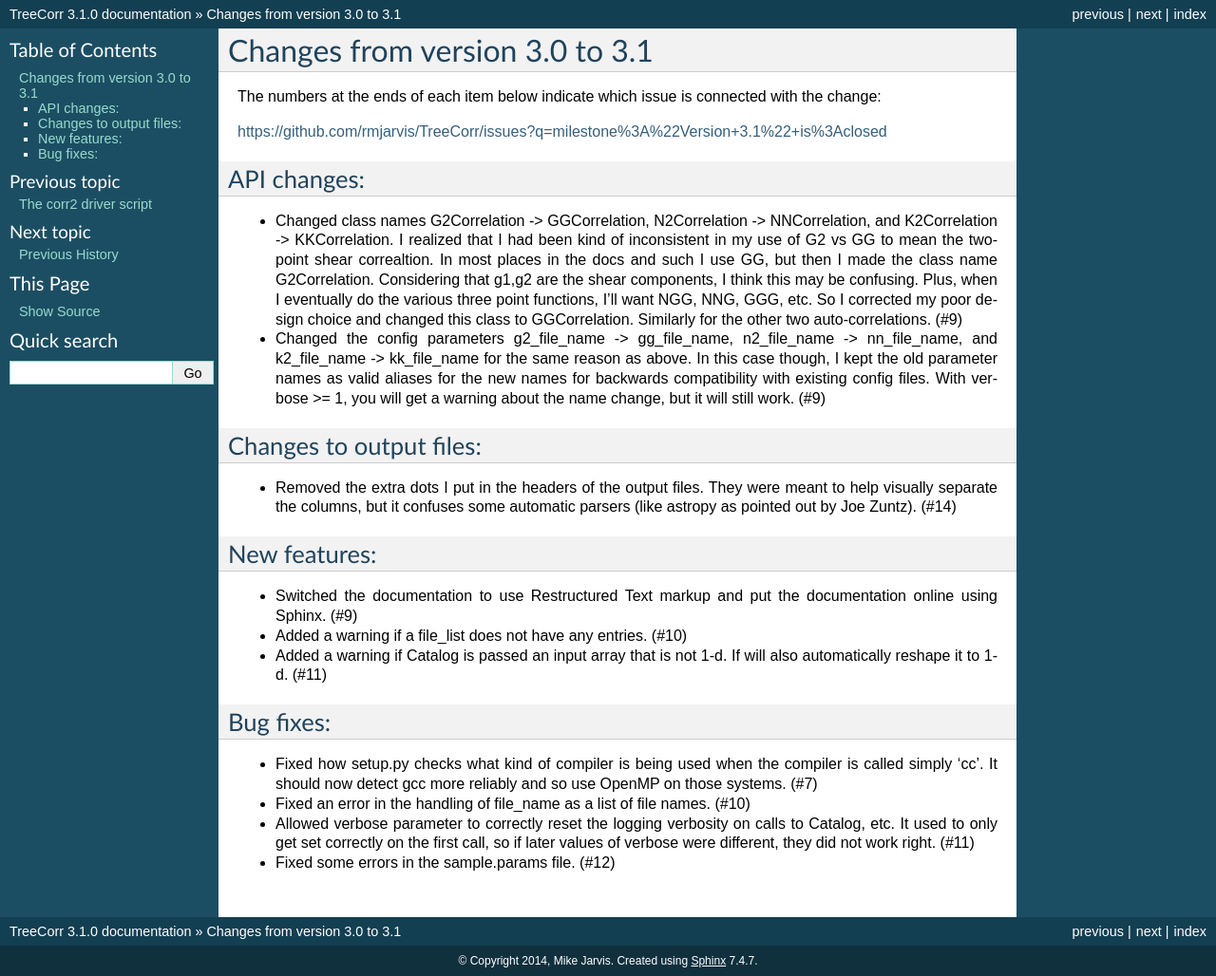
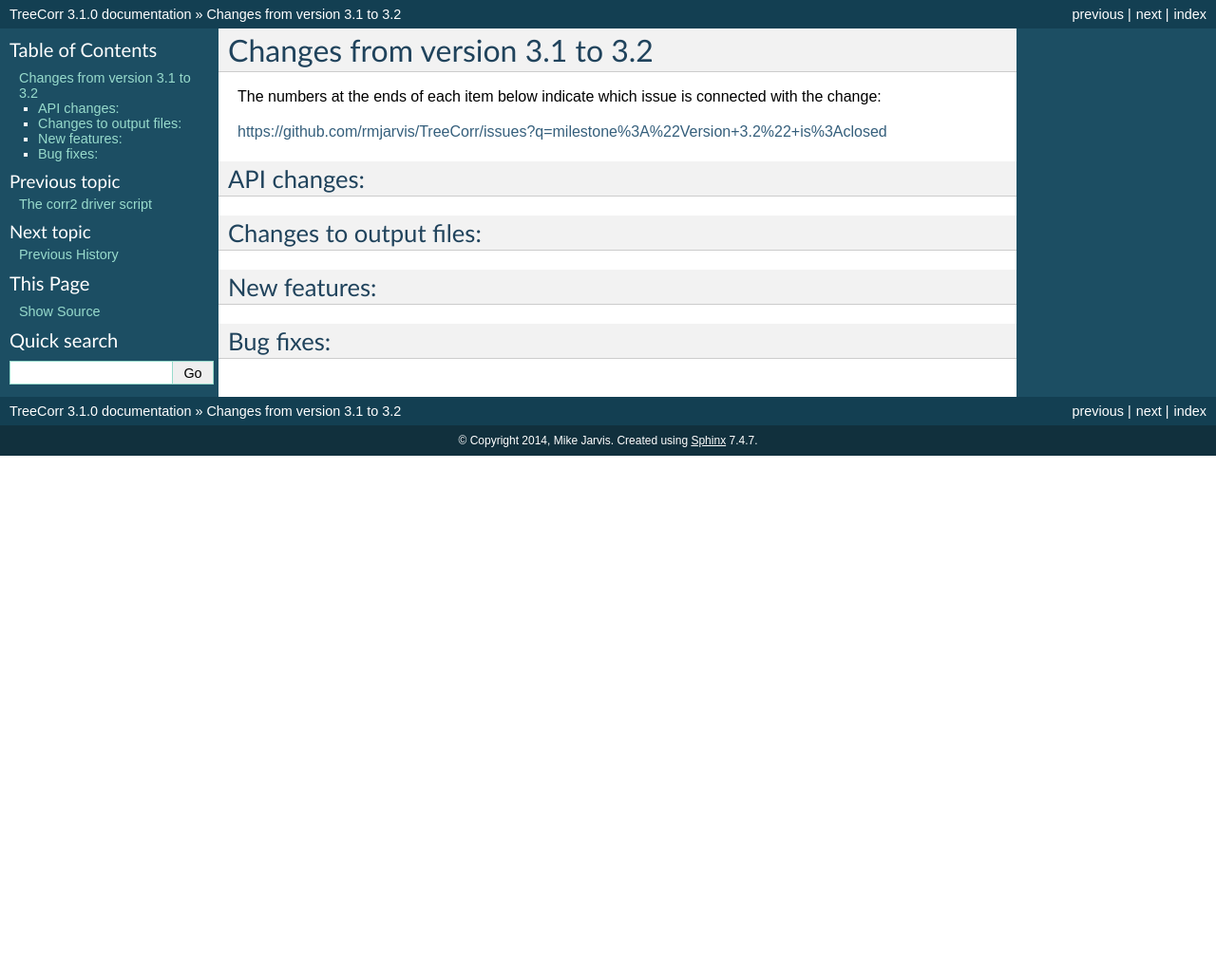
Before and after one commit to rmjarvis/TreeCorr, a Sphinx documentation site: the page built from docs/changes.rst, in a window 1280 px wide. Shown: the whole page at 95% size. Built offline with Sphinx 7.4.7, drawn with Linux system fonts in a browser that asks for light colours; the version number is read from the project's files by our own code; after the commit the page ends 900 px from its top, so only the background shows below that.

Commit message:
Prep master branch for version 3.2

```diff
--- a/CHANGELOG.rst
+++ b/CHANGELOG.rst
@@ -1,58 +1,23 @@
-Changes from version 3.0 to 3.1
+Changes from version 3.1 to 3.2
 ===============================
 
 The numbers at the ends of each item below indicate which issue is connected
 with the change:
 
-https://github.com/rmjarvis/TreeCorr/issues?q=milestone%3A%22Version+3.1%22+is%3Aclosed
+https://github.com/rmjarvis/TreeCorr/issues?q=milestone%3A%22Version+3.2%22+is%3Aclosed
 
 
 API changes:
 ------------
 
-- Changed class names G2Correlation -> GGCorrelation, N2Correlation ->
-  NNCorrelation, and K2Correlation -> KKCorrelation.  I realized that I had
-  been kind of inconsistent in my use of G2 vs GG to mean the two-point
-  shear correaltion.  In most places in the docs and such I use GG, but then
-  I made the class name G2Correlation.  Considering that g1,g2 are the shear
-  components, I think this may be confusing.  Plus, when I eventually do the
-  various three point functions, I'll want NGG, NNG, GGG, etc.  So I corrected
-  my poor design choice and changed this class to GGCorrelation.  Similarly
-  for the other two auto-correlations. (#9)
-- Changed the config parameters g2_file_name -> gg_file_name, n2_file_name ->
-  nn_file_name, and k2_file_name -> kk_file_name for the same reason as above.
-  In this case though, I kept the old parameter names as valid aliases for the
-  new names for backwards compatibility with existing config files.  With
-  verbose >= 1, you will get a warning about the name change, but it will still
-  work. (#9)
-
 
 Changes to output files:
 ------------------------
-
-- Removed the extra dots I put in the headers of the output files.  They were
-  meant to help visually separate the columns, but it confuses some automatic
-  parsers (like astropy as pointed out by Joe Zuntz). (#14)
 
 
 New features:
 -------------
 
-- Switched the documentation to use Restructured Text markup and put the
-  documentation online using Sphinx. (#9)
-- Added a warning if a file_list does not have any entries. (#10)
-- Added a warning if Catalog is passed an input array that is not 1-d.
-  If will also automatically reshape it to 1-d. (#11)
-
 
 Bug fixes:
 ----------
-
-- Fixed how setup.py checks what kind of compiler is being used when the
-  compiler is called simply 'cc'.  It should now detect gcc more reliably and
-  so use OpenMP on those systems. (#7)
-- Fixed an error in the handling of file_name as a list of file names. (#10)
-- Allowed verbose parameter to correctly reset the logging verbosity on calls
-  to Catalog, etc.  It used to only get set correctly on the first call, so if
-  later values of verbose were different, they did not work right. (#11)
-- Fixed some errors in the sample.params file. (#12)
--- a/docs/history.rst
+++ b/docs/history.rst
@@ -2,5 +2,8 @@
 Previous History
 ================
 
+`Changes from version 3.0 to 3.1
+<https://github.com/rmjarvis/TreeCorr/blob/releases/3.1/CHANGELOG.md>`_
+
 `Changes from version 2.6 to 3.0
 <https://github.com/rmjarvis/TreeCorr/blob/releases/3.0/CHANGELOG.md>`_
--- a/docs/notes.txt
+++ b/docs/notes.txt
@@ -14,8 +14,9 @@ Checklist for making a new release:
 - git tag -a vM.m.r -m MESSAGE
 - git push --tags
 - python setup.py sdist upload
-- git checkout -b releases/M.m.r
-- git push -u origin releases/M.m.r
+- From another directory try out pip install TreeCorr --upgrade
+- git checkout -b releases/M.m
+- git push -u origin releases/M.m
 - Back in master, update version number to M.(m+1) (i.e. no .r)
 - Add tagged CHANGELOG blob to the history page in the docs.
 - Clear out CHANGELOG.rst
--- a/treecorr/__init__.py
+++ b/treecorr/__init__.py
@@ -12,7 +12,7 @@
 #    and/or other materials provided with the distribution.
 
 
-version = '3.1.0'
+version = '3.2'
 
 from .celestial import CelestialCoord, angle_units, arcsec, arcmin, degrees, hours, radians
 from .config import read_config, set_omp_threads
```
